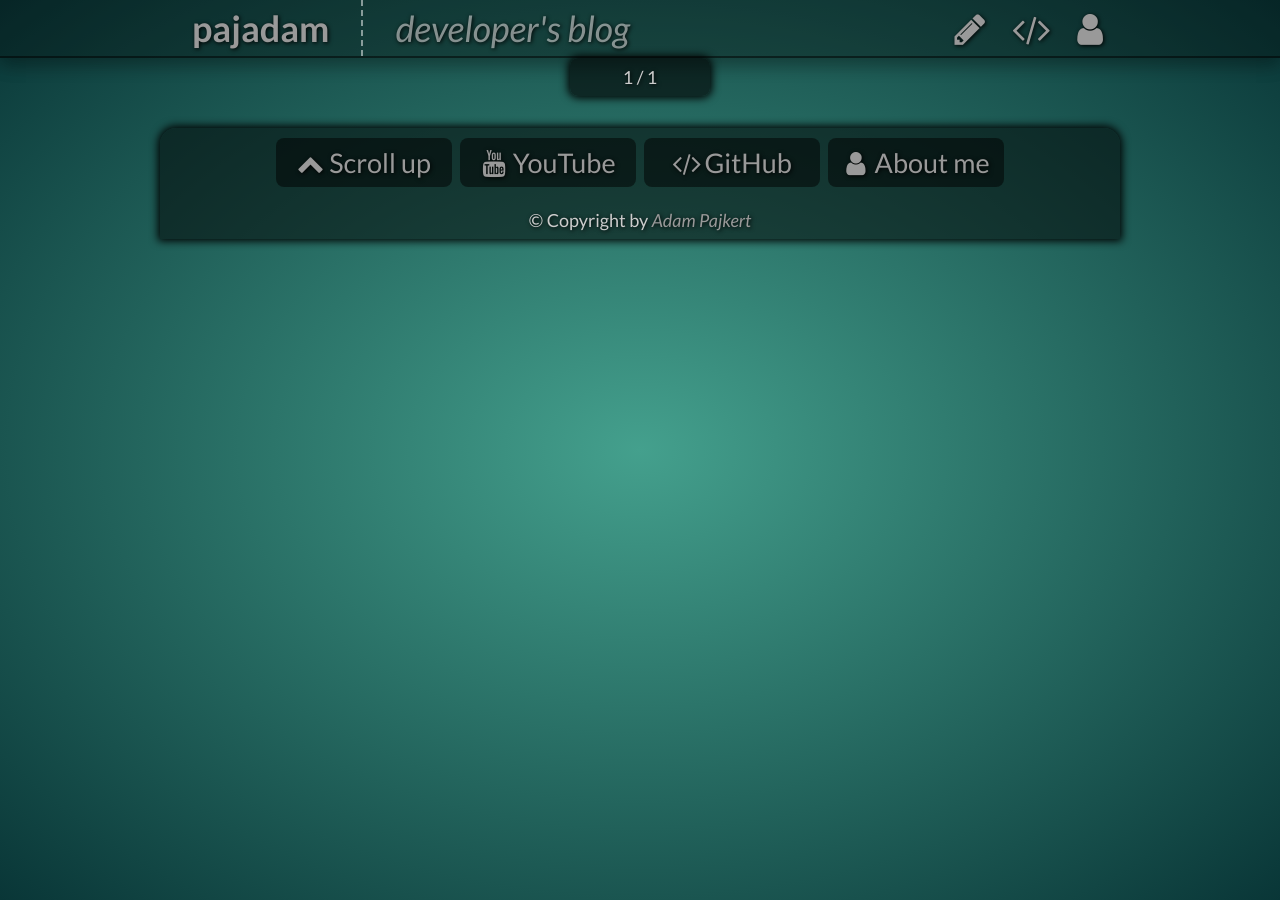
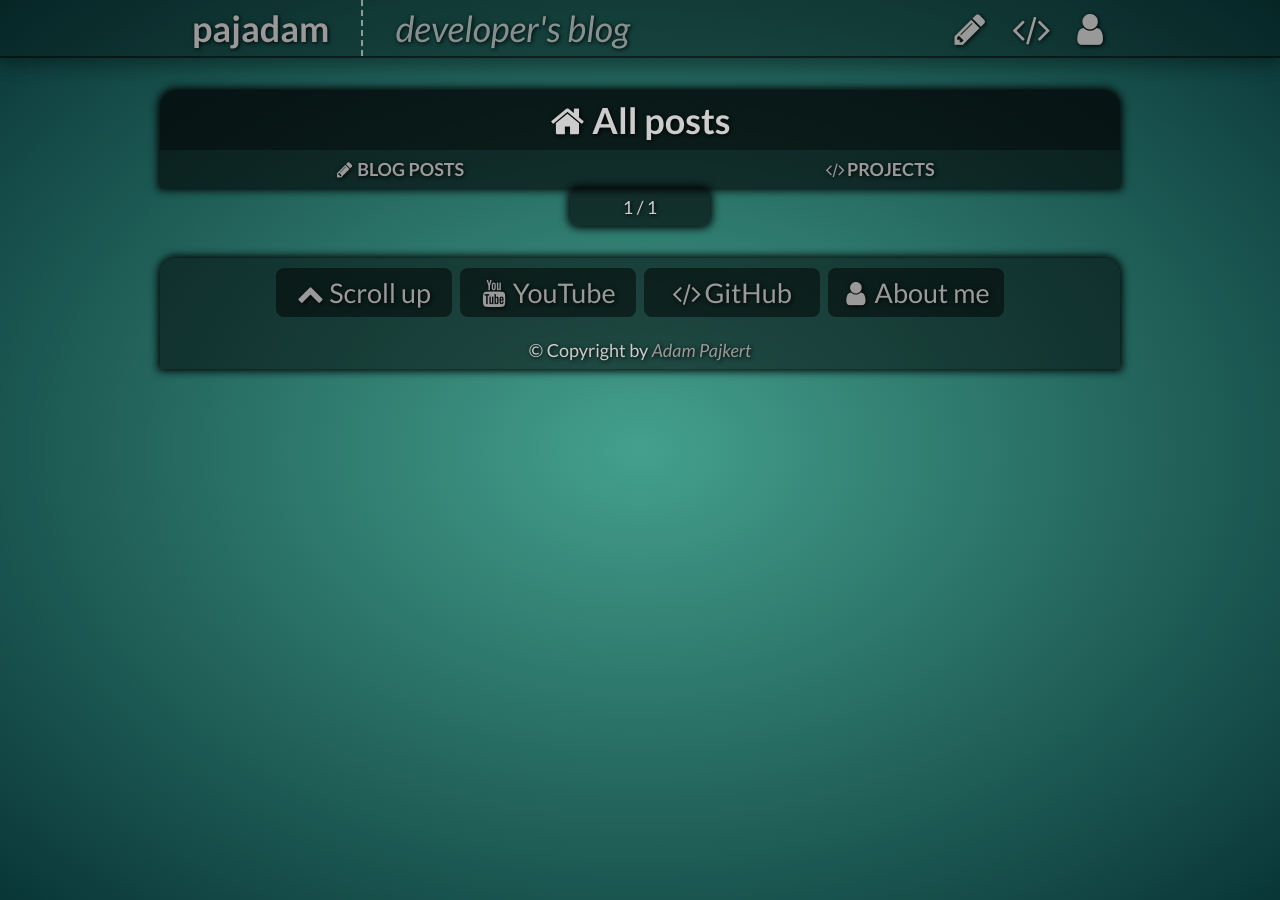
Before and after one commit to pajadam/blog.pajadam.me, a Jekyll site: the page built from index.html, in a window 1280 px wide. Built offline with Jekyll 4.4.1, drawn with Linux system fonts in a browser that asks for light colours; the list of posts is cut into pages by our own code.

Commit message:
Added nav buttons that links between subpages.

```diff
--- a/_sass/_base.scss
+++ b/_sass/_base.scss
@@ -35,7 +35,8 @@ b{
 
 .post,
 .paginate,
-footer{
+footer,
+.nav{
     -webkit-box-shadow: 0px 0px 8px 2px rgba(0,0,0,1);
     -moz-box-shadow: 0px 0px 8px 2px rgba(0,0,0,1);
     box-shadow: 0px 0px 8px 2px rgba(0,0,0,1);
--- a/_sass/_content.scss
+++ b/_sass/_content.scss
@@ -17,9 +17,28 @@
 .content h1{
     margin: 0px;
     padding: 8px;
+    margin-top: 32px;
     background-color: rgba(0, 0, 0, .75);
     border-top-left-radius: 16px;
     border-top-right-radius: 16px;
+}
+
+.content .nav{
+    border-top-left-radius: 16px;
+    border-top-right-radius: 16px;
+}
+
+.content .nav a{
+    float: left;
+    width: 40%;
+    padding: 8px 5%;
+    font-weight: bold;
+    text-transform: uppercase;
+    background-color: rgba(0, 0, 0, .6);
+}
+
+.content .nav a:hover{
+    background-color: rgba(0, 0, 0, .85);
 }
 
 .content img{
--- a/index.html
+++ b/index.html
@@ -4,22 +4,16 @@ layout: default
 
 <div class="content">
 
+    <div class="nav">
+        <h1 class="icon-home"> All posts</h1>
+        <a class="icon-blog" title="Show posts without projects." href="/posts/"> Blog posts</a>
+        <a class="icon-code" title="Show projects only." href="/projects/"> Projects</a>
+        <div class="reset"></div>
+    </div>
+
     {% for post in paginator.posts %}
 
-        <div class="post">
-            <a title="{{ post.title }}" href="{{ post.url}}" class="active title">{{ post.title }}</a>
-            <div class="date">{{ post.date | date: '%B %d, %Y' }} by <em>{{ site.author }}</em></div>
-
-            <div class="description">{{ post.description }}</div>
-
-            {% if post.img %}
-                <a title="{{ post.title }}" href="{{ post.url }}">
-                    <img src="{{ post.img }}" alt="{{ post.title }}">
-                </a>
-            {% endif %}
-
-            <a title="{{ post.title }}" href="{{ post.url }}" class="button icon-right">read more</a>
-        </div>
+        {% include post.html %}
 
     {% endfor %}
 
```
Also changed, not shown: _includes/post.html (added, +14 -0 lines).
